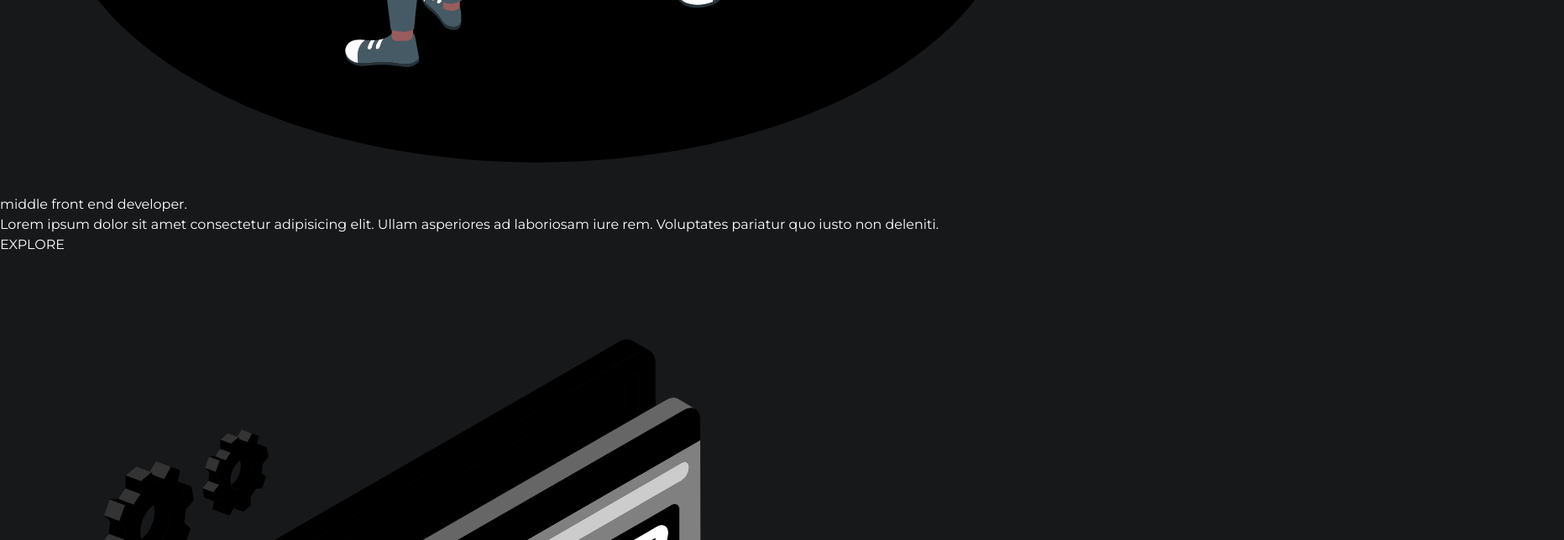
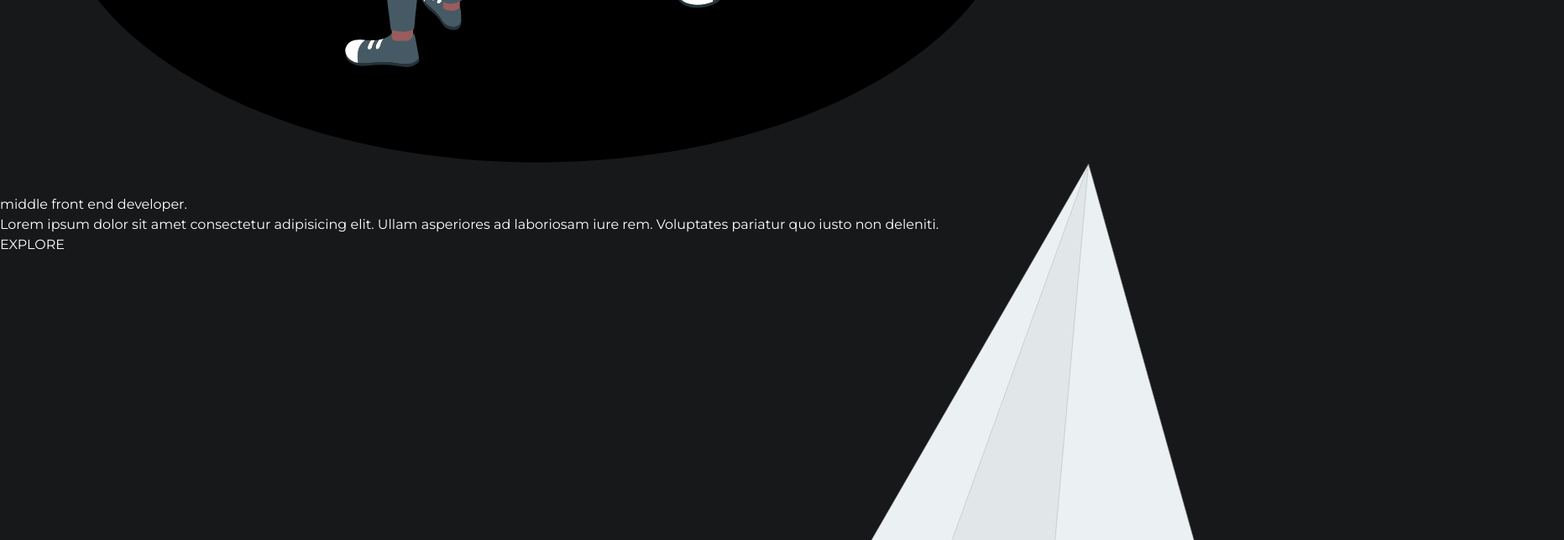
Before and after one commit to Amiko1/portfolio, a Vue app: page / in a window 1280 px wide. Shown: the part 1260-1904 px from the top of the page at 84% size, 1863 px wide, since content can reach past the window. Built offline with nearby package versions, Linux system fonts and the light colour scheme.

Commit message:
add paper planne

```diff
--- a/src/components/homeSections/TheHero.vue
+++ b/src/components/homeSections/TheHero.vue
@@ -1,22 +1,63 @@
 <script setup lang="ts">
 import { ref, onMounted } from 'vue'
 import { TheHeroDescription, HeroIlustration } from '@/components/homeSections'
-import { gsap } from 'gsap'
+import { PaperAirplaneIcon } from '@/components/icons'
+
+import { gsap, Power1 } from 'gsap'
 
 const ilustration = ref<HTMLElement | null>(null)
 const description = ref<HTMLElement | null>(null)
+const paperAirplane = ref<HTMLElement | null>(null)
 
 onMounted(() => {
-  var tl = gsap.timeline({ repeat: 1, repeatDelay: 1 })
+  var tlimeline = gsap.timeline({ repeat: 0 })
 
   if (ilustration.value instanceof HTMLElement) {
-    tl.from(description.value, { width: 0, duration: 1 })
-    tl.to(description.value, { width: 100, duration: 1 })
+    tlimeline
+      .to(paperAirplane.value, {
+        x: 130,
+        y: -20,
+        duration: 1,
+        rotateZ: 25,
+        rotateX: 25,
+        ease: Power1.easeIn
+      })
+      .to(paperAirplane.value, {
+        rotateZ: 45,
+        rotateX: 45,
+        x: 200,
+        duration: 1,
+        ease: Power1.easeIn
+      })
+      .to(paperAirplane.value, {
+        rotateZ: -45,
+        rotateX: -45,
+        y: -100,
+        x: 300,
+        duration: 1,
+        ease: Power1.easeIn
+      })
+      .to(paperAirplane.value, {
+        rotateZ: 45,
+        rotateX: 45,
+        y: -50,
+        x: 450,
+        duration: 1,
+        ease: Power1.easeIn
+      })
+      .to(paperAirplane.value, {
+        bottom: 0,
+        right: 0,
+        rotateZ: -45,
+        rotateX: -45,
+        duration: 1,
+        ease: Power1.easeIn
+      })
   }
 })
 </script>
 <template>
-  <section class="flex lg:justify-center lg:items-center">
+  <section class="flex lg:justify-center lg:items-center relative">
     <article class="flex flex-col lg:items-start lg:flex-row gap-14">
       <div ref="ilustration" class="basis-3/6">
         <HeroIlustration
@@ -27,5 +68,8 @@ onMounted(() => {
         <TheHeroDescription ref="description" />
       </div>
     </article>
+    <div ref="paperAirplane" class="fixed bottom-0">
+      <PaperAirplaneIcon class="w-40" />
+    </div>
   </section>
 </template>
--- /dev/null
+++ b/src/components/icons/PaperAirplaneIcon.vue
@@ -0,0 +1,26 @@
+<template>
+  <svg
+    version="1.1"
+    id="Layer_1"
+    xmlns="http://www.w3.org/2000/svg"
+    xmlns:xlink="http://www.w3.org/1999/xlink"
+    viewBox="0 0 491.519 491.519"
+    xml:space="preserve"
+  >
+    <polygon style="fill: #d5d6db" points="130.617,414.081 226.597,370.514 113.407,307.183 " />
+    <g>
+      <polygon
+        style="fill: #ebf0f3"
+        points="491.519,56.87 0,243.728 113.407,307.183 113.407,307.183 	"
+      />
+      <polygon
+        style="fill: #ebf0f3"
+        points="491.519,56.87 226.597,370.514 226.597,370.514 341.22,434.65 	"
+      />
+    </g>
+    <polygon
+      style="fill: #e1e6e9"
+      points="491.519,56.87 113.407,307.183 113.407,307.183 226.597,370.514 226.597,370.514 "
+    />
+  </svg>
+</template>
--- a/src/components/icons/index.ts
+++ b/src/components/icons/index.ts
@@ -1,3 +1,4 @@
 export { default as LinkedinIcon } from './LinkedinIcon.vue'
 export { default as MediumIcon } from './MediumIcon.vue'
 export { default as CodepenIcon } from './CodepenIcon.vue'
+export { default as PaperAirplaneIcon } from './PaperAirplaneIcon.vue'
```
